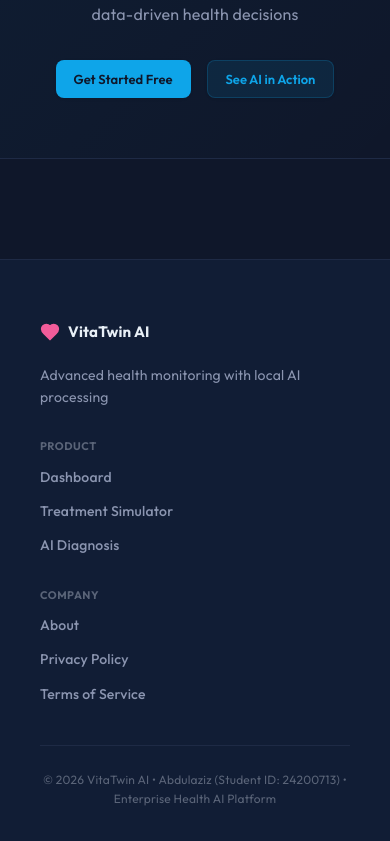
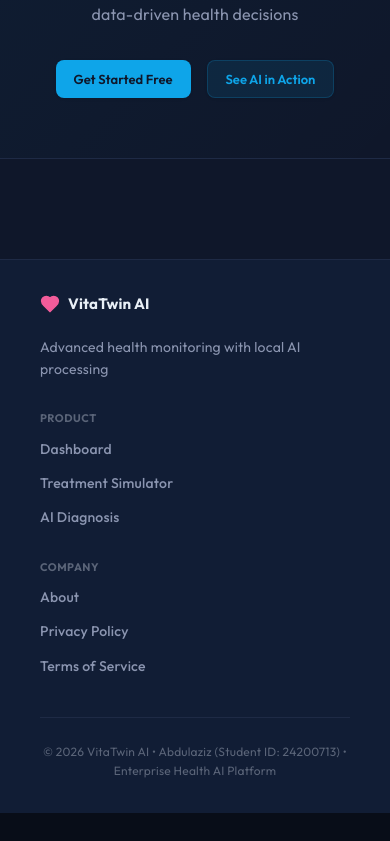
Before and after one commit to Azizbeccoder/this-is-telemedicine-ai, a React (Vite) app: page / in a window 390 px wide. Shown: the part 4700-5541 px from the top of the page. After the commit the page ends 5513 px from the top, so only its background shows below. Built offline with nearby package versions, Linux system fonts and the light colour scheme.

Commit message:
style: reduce footer top padding on small screens

```diff
--- a/src/styles.css
+++ b/src/styles.css
@@ -635,6 +635,8 @@ a:hover {
   letter-spacing: 0.2px;
 }
 
+.vt-footer { padding-top: 32px; }
+
 /* ==================== RESPONSIVE ==================== */
 @media (max-width: 1200px) {
   .vt-features-grid {
```
